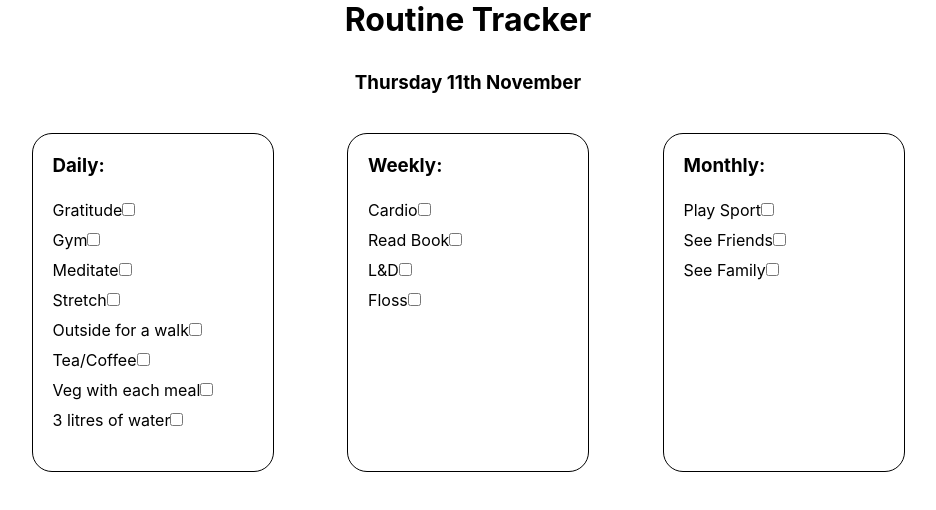
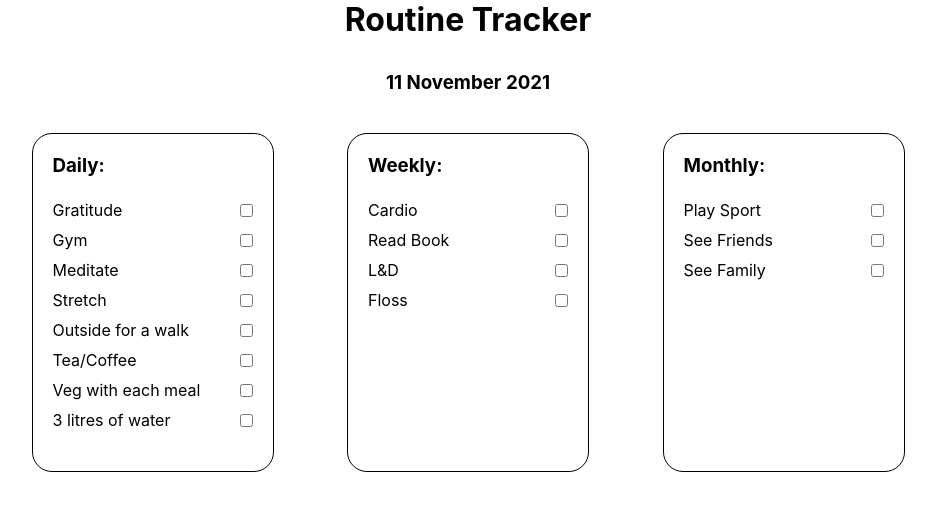
Before and after one commit to crwils/ReactRoutineTracker, a React (Create React App) app: page / in a window 1280 px wide. Shown: the top 510 px of the page, without its empty margins (172-1108 px from the left). Built offline with nearby package versions, Linux system fonts and the light colour scheme.

Commit message:
date time function now changing month number to word eg 11 = November

```diff
--- a/package.json
+++ b/package.json
@@ -8,6 +8,7 @@
     "@testing-library/user-event": "^12.8.3",
     "moment": "^2.29.1",
     "react": "^17.0.2",
+    "react-date-object": "^2.1.5",
     "react-datetime": "^3.1.1",
     "react-dom": "^17.0.2",
     "react-scripts": "4.0.3",
--- a/src/assets/styles.css
+++ b/src/assets/styles.css
@@ -8,6 +8,9 @@ html, body {
 
 .list-item {
    padding: 5px 0;
+   display: flex;
+   justify-content: space-between;
+   align-items: center;
 }
 
 .app {
--- a/src/components/Date.js
+++ b/src/components/Date.js
@@ -1,4 +1,5 @@
 import React from 'react';
+import { getCurrentDate } from '../services/DateTime';
 
 
 function Date(props) {
@@ -6,8 +7,7 @@ function Date(props) {
 
     return (
         <div className="center">
-            <h3 className="subheader">Thursday 11th November</h3>
-
+            <h3 className="subheader">{getCurrentDate()}</h3>
         </div>
     );
 }
--- /dev/null
+++ b/src/services/DateTime.js
@@ -0,0 +1,28 @@
+function getCurrentDate(separator=''){
+
+    let myCurrentDate = new Date()
+    let date = myCurrentDate.getDate();
+    let currentMonth = myCurrentDate.getMonth() + 1;
+    let year = myCurrentDate.getFullYear();
+
+    var monthObject = {
+        1: "January",
+        2: "February",
+        3: "March",
+        4: "April",
+        5: "May",
+        6: "June",
+        7: "July",
+        8: "August",
+        9: "September",
+        10: "October",
+        11: "November",
+        12: "December"
+    }
+
+    currentMonth = monthObject[currentMonth];
+
+    return ` ${separator}${date} ${currentMonth<10 ? `0${currentMonth}` : `${currentMonth}`} ${year}${separator}`;
+}
+
+export {getCurrentDate};
```
Also changed, not shown: 1 other file (tests, documents, lock files or other folders).
